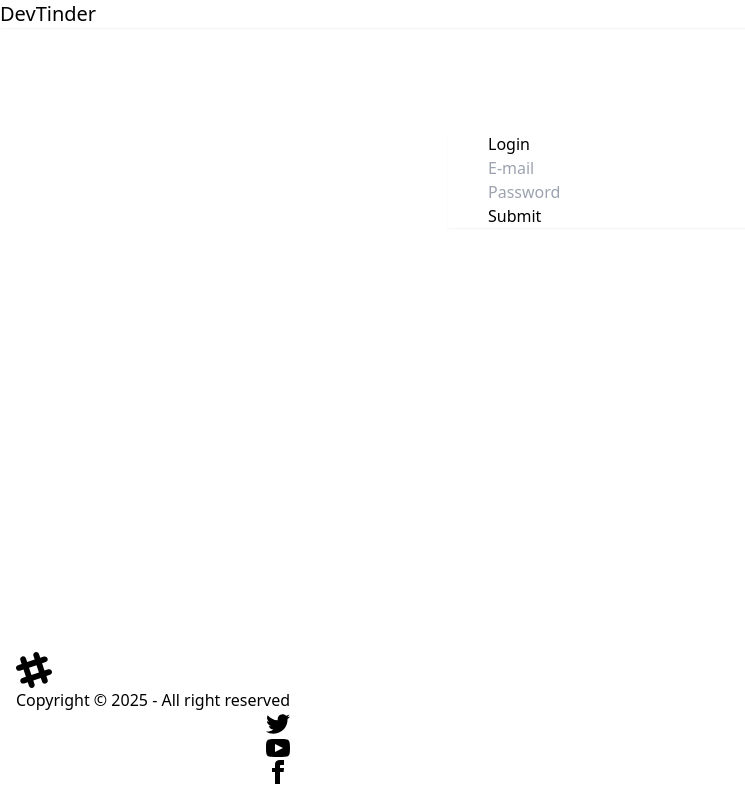
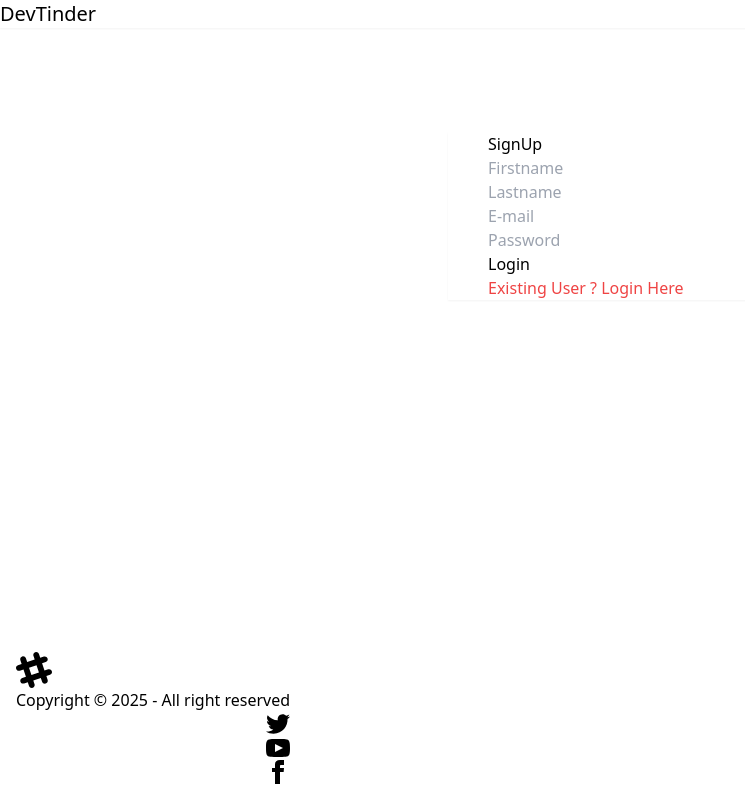
Before and after one commit to deveshs814/devTinder-frontend, a React (Vite) app in the folder frontend/: page /login in a window 1280 px wide. Shown: the whole page, without its empty margins (0-745 px from the left). Built offline with nearby package versions, Linux system fonts and the light colour scheme; no server answers.

Commit message:
Created the signup page and fixed bugs.

```diff
--- a/frontend/src/components/EditProfile.jsx
+++ b/frontend/src/components/EditProfile.jsx
@@ -8,10 +8,10 @@ import { addUser } from "../utils/userSlice";
 const EditProfile = ({ user }) => {
   const [firstName, setFirstName] = useState(user.firstName);
   const [lastName, setLastName] = useState(user.lastName);
-  const [age, setAge] = useState(user.age);
+  const [age, setAge] = useState(user.age || "");
   const [photoUrl, setPhotoUrl] = useState(user.photoUrl);
-  const [gender, setGender] = useState(user.gender);
-  const [about, setAbout] = useState(user.about);
+  const [gender, setGender] = useState(user.gender|| "");
+  const [about, setAbout] = useState(user.about|| "");
   const [error, setError] = useState("");
   const dispatch = useDispatch();
   const [showToast, setShowToast] = useState(false);
--- a/frontend/src/components/Login.jsx
+++ b/frontend/src/components/Login.jsx
@@ -1,14 +1,17 @@
-import  { useState } from "react";
-import axios from 'axios';
+import { useState } from "react";
+import axios from "axios";
 import { useDispatch } from "react-redux";
 import { addUser } from "../utils/userSlice";
-import {useNavigate} from "react-router-dom";
-import {BASE_URL} from "../utils/constants.js";
+import { useNavigate } from "react-router-dom";
+import { BASE_URL } from "../utils/constants.js";
 
 const Login = () => {
+  const [firstName, setFirstName] = useState("");
+  const [lastName, setLastName] = useState("");
   const [emailId, setEmailId] = useState("");
   const [password, setPassword] = useState("");
   const [error, setError] = useState("");
+  const [isLoginForm, setIsLoginForm] = useState(false);
   const dispatch = useDispatch();
   const navigate = useNavigate();
 
@@ -26,12 +29,29 @@ const handleLogin = async () => {
     }
   };
 
+  const handleSignUp = async () => {
+    try {
+      const res = await axios.post(
+        BASE_URL + "/signup",
+        { firstName, lastName, emailId, password },
+        { withCredentials: true }
+      );
+      dispatch(addUser(res.data.data));
+      return navigate("/profile");
+    } catch (error) {
+      setError(error?.response?.data || "Something went wrong!!");
+    }
+  };
   return (
     <div className="flex justify-center my-10">
       <div className="card bg-base-300 w-96 shadow-sm m-16">
         <div className="card-body px-10">
-          <h2 className="card-title justify-center">Login</h2>
+          <h2 className="card-title justify-center">
+            {isLoginForm ? "Login" : "SignUp"}
+          </h2>
           <div>
+            {!isLoginForm && (
+              <>
                 <label className="input">
                   <g
                     strokeLinejoin="round"
@@ -45,12 +65,52 @@ const handleLogin = async () => {
                   </g>
                   <input
                     type="search"
+                    value={firstName}
+                    className="grow"
+                    onChange={(e) => setFirstName(e.target.value)}
+                    placeholder="Firstname"
+                  />
+                </label>
+                <label className="input mt-4">
+                  <g
+                    strokeLinejoin="round"
+                    strokeLinecap="round"
+                    strokeWidth="2.5"
+                    fill="none"
+                    stroke="currentColor"
+                  >
+                    <path d="M15 2H6a2 2 0 0 0-2 2v16a2 2 0 0 0 2 2h12a2 2 0 0 0 2-2V7Z"></path>
+                    <path d="M14 2v4a2 2 0 0 0 2 2h4"></path>
+                  </g>
+                  <input
+                    type="text"
+                    value={lastName}
+                    className="grow"
+                    onChange={(e) => setLastName(e.target.value)}
+                    placeholder="Lastname"
+                  />
+                </label>
+              </>
+            )}
+            <label className="input mt-4">
+              <g
+                strokeLinejoin="round"
+                strokeLinecap="round"
+                strokeWidth="2.5"
+                fill="none"
+                stroke="currentColor"
+              >
+                <path d="M15 2H6a2 2 0 0 0-2 2v16a2 2 0 0 0 2 2h12a2 2 0 0 0 2-2V7Z"></path>
+                <path d="M14 2v4a2 2 0 0 0 2 2h4"></path>
+              </g>
+              <input
+                type="text"
                 value={emailId}
                 className="grow"
-              onChange={(e)=>setEmailId(e.target.value)}
-              placeholder="E-mail" />
+                onChange={(e) => setEmailId(e.target.value)}
+                placeholder="E-mail"
+              />
             </label>
-
             <label className="input mt-4">
               <g
                 strokeLinejoin="round"
@@ -66,14 +126,28 @@ const handleLogin = async () => {
                 type="text"
                 value={password}
                 className="grow"
-              onChange={(e)=>setPassword(e.target.value)}
-              placeholder="Password" />
+                onChange={(e) => setPassword(e.target.value)}
+                placeholder="Password"
+              />
             </label>
           </div>
           <p className="text-red-500">{error}</p>
           <div className="card-actions justify-center">
-            <button className="btn btn-primary" onClick={handleLogin}>Submit</button>
+            <button
+              className="btn btn-primary"
+              onClick={isLoginForm ? handleLogin : handleSignUp}
+            >
+              Login
+            </button>
           </div>
+          <p
+            className="text-red-500 m-auto cursor-pointer"
+            onClick={() => setIsLoginForm((value) => !value)}
+          >
+            {isLoginForm
+              ? "New User? Sign Up here"
+              : "Existing User ? Login Here"}
+          </p>
         </div>
       </div>
     </div>
```
Lines whose indentation alone changed are shown as unchanged.
